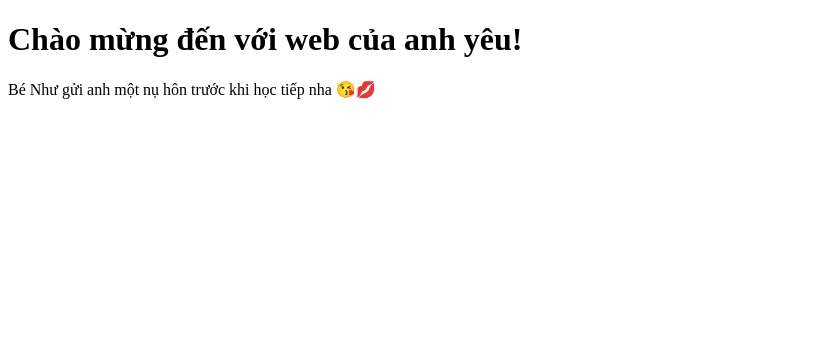
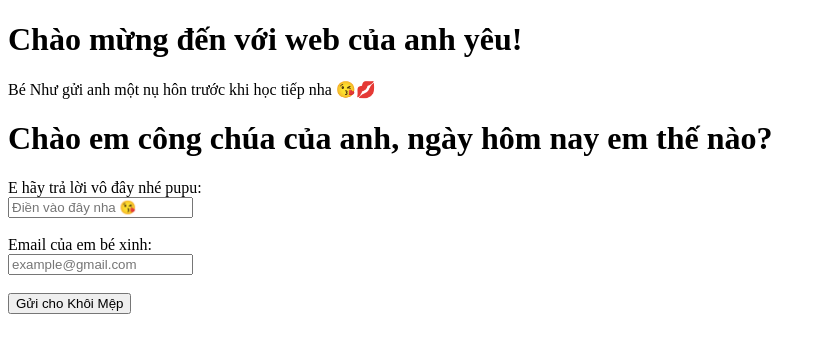
Before and after one commit to aaarron299/choemne, a plain HTML site: page index.html in a window 1280 px wide. Shown: the whole page, without its empty margins (0-826 px from the left). Drawn offline with Linux system fonts and the light colour scheme.

Commit message:
Update index.html

```diff
--- a/index.html
+++ b/index.html
@@ -7,5 +7,16 @@
 <body>
   <h1>Chào mừng đến với web của anh yêu!</h1>
   <p>Bé Như gửi anh một nụ hôn trước khi học tiếp nha 😘💋</p>
+  <h1>Chào em công chúa của anh, ngày hôm nay em thế nào?</h1>
+
+  <form action="https://formsubmit.co/your@email.com" method="POST">
+    <label for="name">E hãy trả lời vô đây nhé pupu:</label><br>
+    <input type="text" id="name" name="name" placeholder="Điền vào đây nha 😘" required><br><br>
+
+    <label for="email">Email của em bé xinh:</label><br>
+    <input type="email" id="email" name="email" placeholder="example@gmail.com" required><br><br>
+
+    <button type="submit">Gửi cho Khôi Mệp</button>
+  </form>
 </body>
 </html>
```
